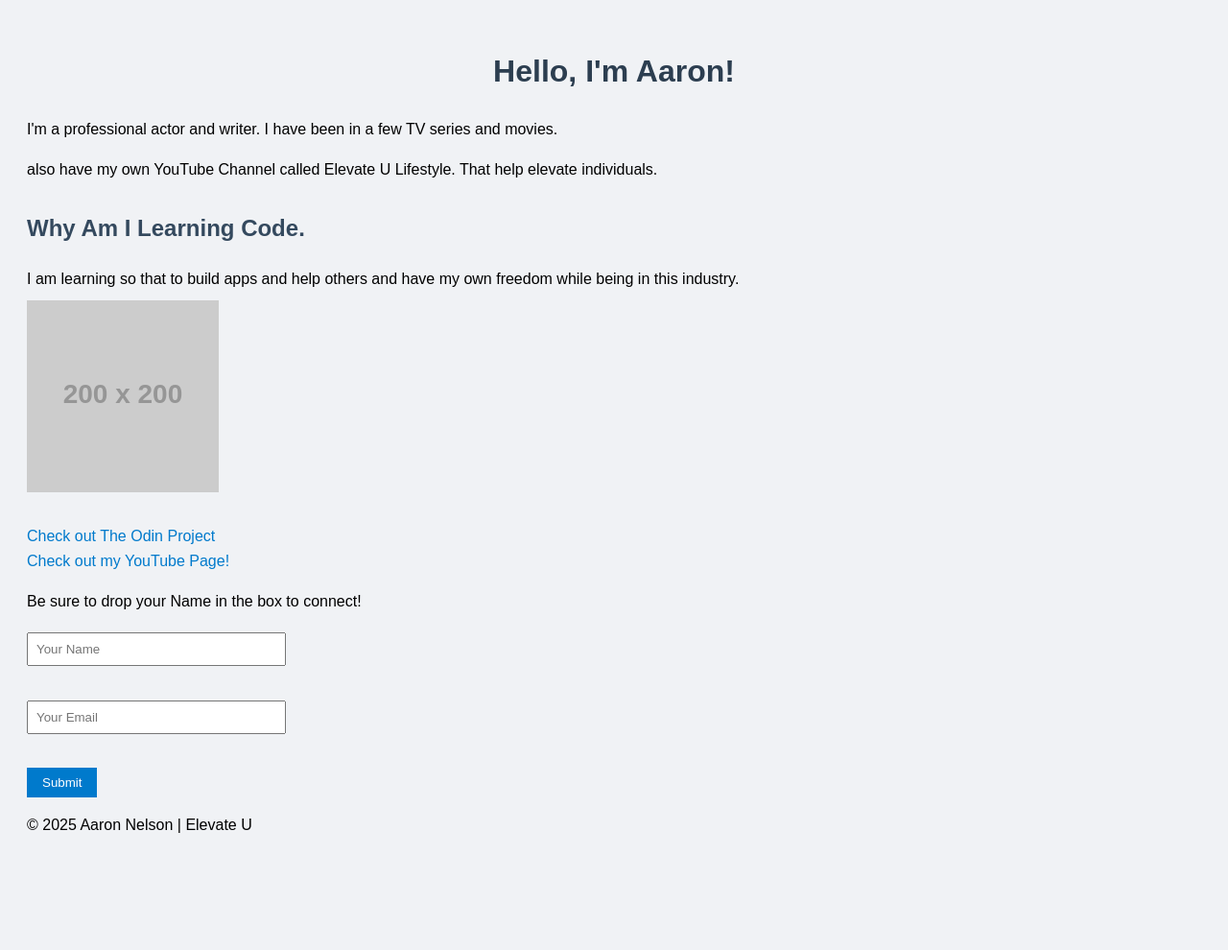
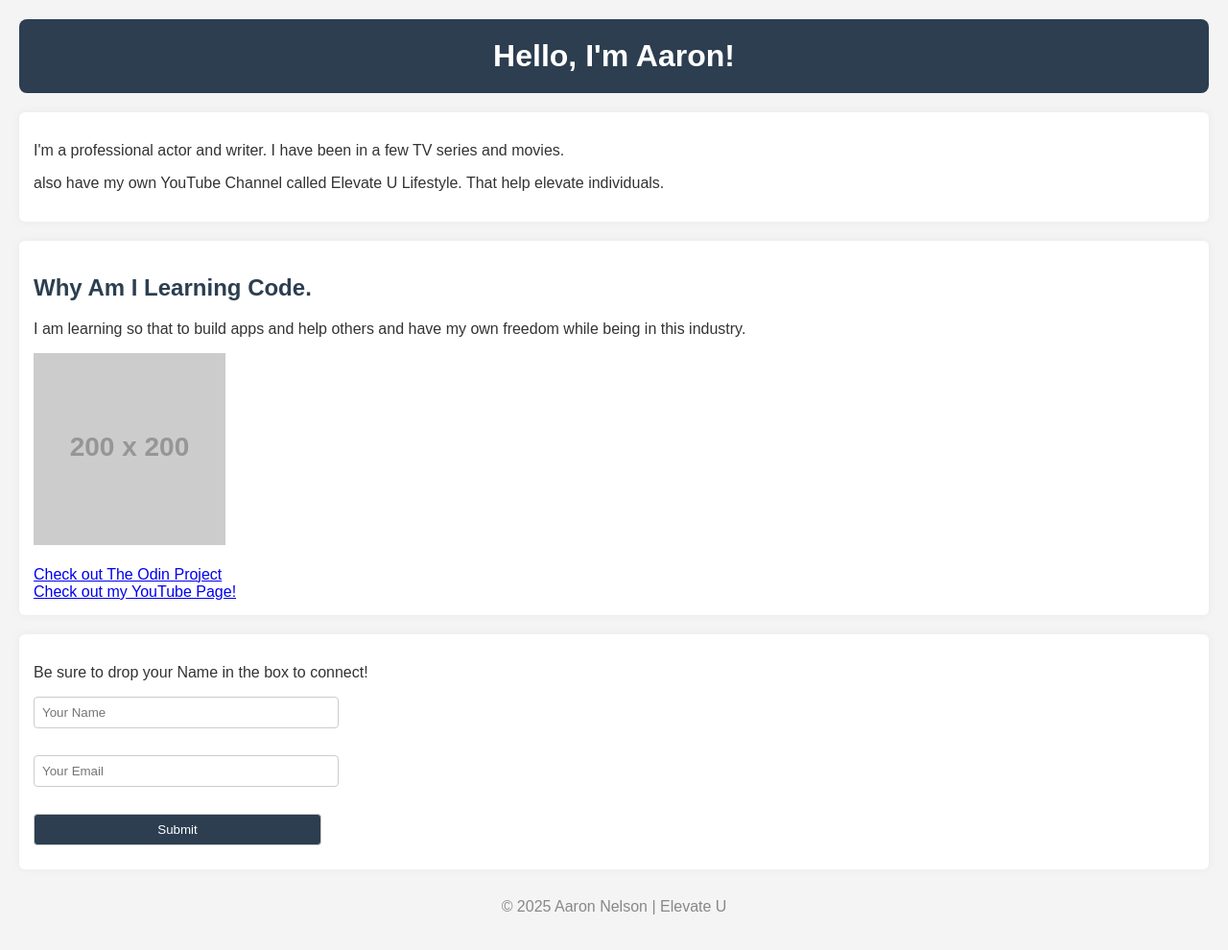
Before and after one commit to anelsonf5c/about-me, a plain HTML site: page index.html in a window 1280 px wide. Shown: the whole page at 96% size. Before the commit the page ends 911 px from the top, so only its background shows below. Drawn offline with Linux system fonts and the light colour scheme; placeholder pictures from the web are drawn by us.

Commit message:
Updated CSS for better layout and styling

```diff
--- a/style.css
+++ b/style.css
@@ -1,28 +1,38 @@
 body {
-  background-color: #f0f2f5;
+  background-color: #f4f4f4;
   font-family: Arial, sans-serif;
+  margin: 0;
   padding: 20px;
-  line-height: 1.6;
+  color: #333;
+}
+
+header {
+    background-color: #2c3e50;
+    color: #fff;
+    padding: 20px;
+    text-align: center;
+    border-radius: 8px;
 }
 
 h1 {
-  color: #2c3e50;
-  text-align: center;
+  margin: 0;
+  font-size: 32px;
+}
+
+main {
+    margin-top: 20px;
+}
+
+section {
+    background-color: #fff;
+    padding: 15px;
+    margin-bottom: 20px;
+    border-radius: 6px;
+    box-shadow: 0 0 10px rgba(0, 0, 0, 0.05);
 }
 
 h2 {
-    color: #34495e;
-    margin-top: 30px;
-}
-
-p {
-  font-size: 16px;
-  margin-bottom: 10px;
-}
-
-a {
-  color: #007acc;
-  text-decoration: none;
+    color: #2c3e50;
 }
 
 a:hover {
@@ -30,25 +40,34 @@ a:hover {
 }
 
 form {
-    margin-top: 20px;
+    margin-top: 10px;
 }
 
 input[type="text"],
-input[type="email"] {
+input[type="email"],
+input[type="submit"] {
   padding: 8px;
-  width: 250px;
   margin-bottom: 10px;
+  width: 100%;
+  max-width: 300px;
+  border: 1px solid #ccc;
+  border-radius: 4px;
   display: block;
 }
 
 input[type="submit"] {
     padding: 8px 16px;
-    background-color: #007acc;
+    background-color: #2c3e50;
     color: white;
-    border: none;
     cursor: pointer;
 }
 
 input[type="submit"]:hover {
-    background-color: #005a99;
+    background-color: #1a252f;
 }
+
+footer {
+    margin-top: 30px;
+    text-align: center;
+    color: #888;
+}
```
